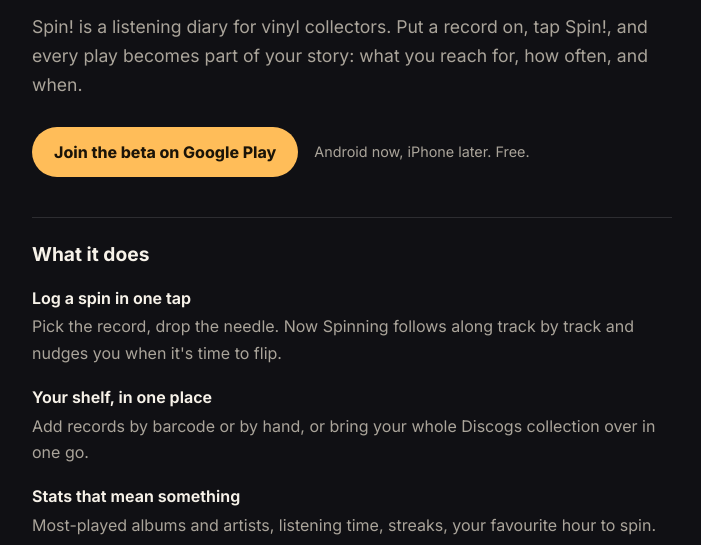
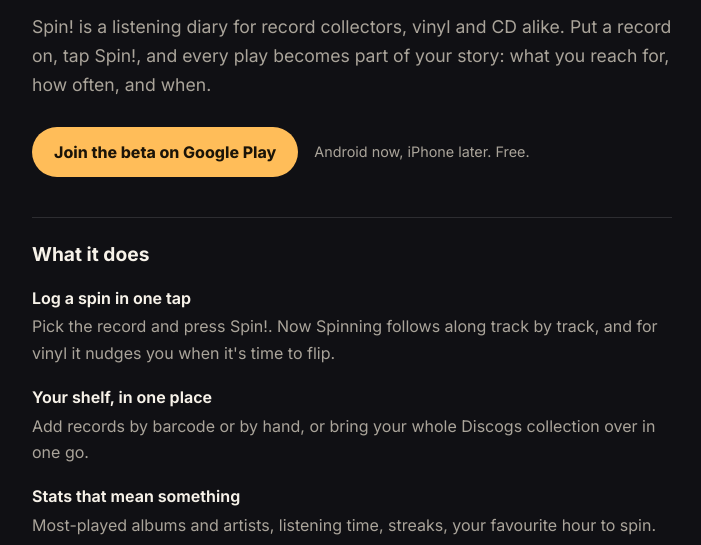
Before and after one commit to spin-app/spin-site, a plain HTML site: page index.html in a window 1280 px wide. Shown: the part 255-800 px from the top of the page, without its empty margins (288-989 px from the left). Drawn offline with Linux system fonts and the light colour scheme.

Commit message:
Update the pages (2026-10-12)

```diff
--- a/index.html
+++ b/index.html
@@ -3,13 +3,13 @@
 <head>
   <meta charset="utf-8">
   <meta name="viewport" content="width=device-width, initial-scale=1">
-  <title>Spin! · A listening diary for vinyl</title>
-  <meta name="description" content="Spin! is a listening diary for vinyl collectors: log every record you play, follow along track by track, and watch your stats, streaks and badges grow.">
+  <title>Spin! · A listening diary for your records</title>
+  <meta name="description" content="Spin! is a listening diary for record collectors, vinyl and CD: log every record you play, follow along track by track, and watch your stats, streaks and badges grow.">
   <link rel="icon" href="assets/icon.png">
   <link rel="stylesheet" href="assets/site.css">
   <!-- How the link looks when it's shared in a chat or a post. -->
   <meta property="og:type" content="website">
-  <meta property="og:title" content="Spin! · A listening diary for vinyl">
+  <meta property="og:title" content="Spin! · A listening diary for your records">
   <meta property="og:description" content="Log every record you play. Stats, streaks, badges and your year in records.">
   <meta property="og:url" content="https://spin-app.github.io/spin-site/">
   <meta property="og:image" content="https://spin-app.github.io/spin-site/assets/icon-512.png">
@@ -20,8 +20,8 @@
 
   <h1>Your records,<br>your spins.</h1>
   <p class="lede">
-    Spin! is a listening diary for vinyl collectors. Put a record on, tap Spin!, and every play
-    becomes part of your story: what you reach for, how often, and when.
+    Spin! is a listening diary for record collectors, vinyl and CD alike. Put a record on, tap Spin!,
+    and every play becomes part of your story: what you reach for, how often, and when.
   </p>
 
   <p class="home-cta">
@@ -34,7 +34,7 @@
   <h2>What it does</h2>
   <dl class="features">
     <dt>Log a spin in one tap</dt>
-    <dd>Pick the record, drop the needle. Now Spinning follows along track by track and nudges you when it's time to flip.</dd>
+    <dd>Pick the record and press Spin!. Now Spinning follows along track by track, and for vinyl it nudges you when it's time to flip.</dd>
 
     <dt>Your shelf, in one place</dt>
     <dd>Add records by barcode or by hand, or bring your whole Discogs collection over in one go.</dd>
```
